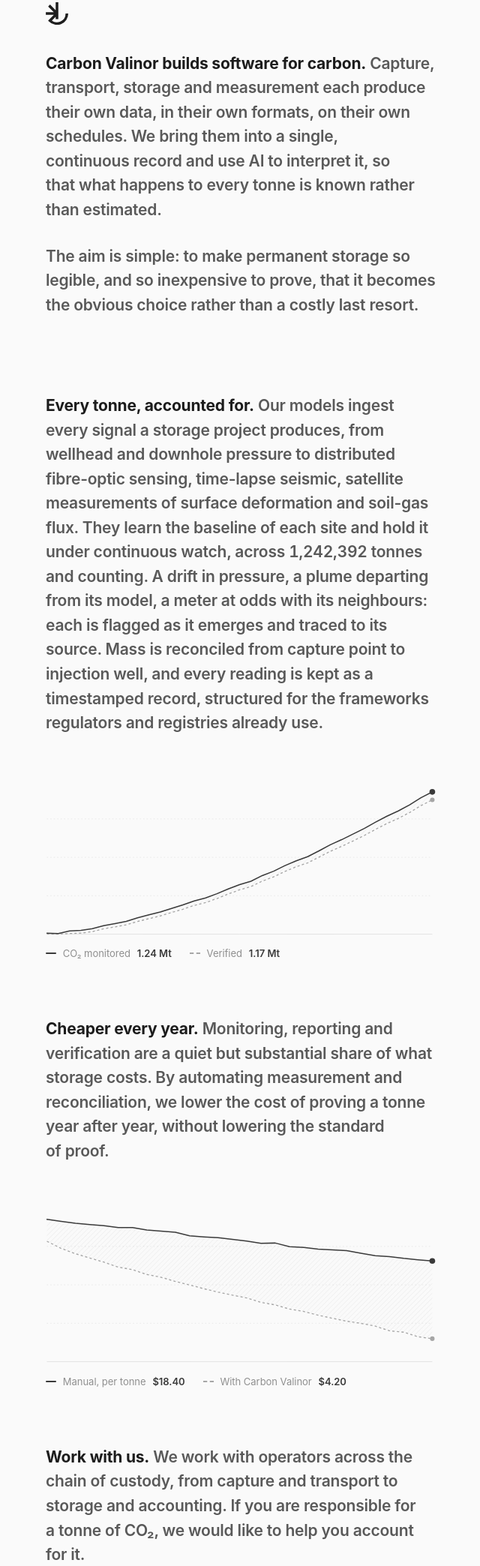
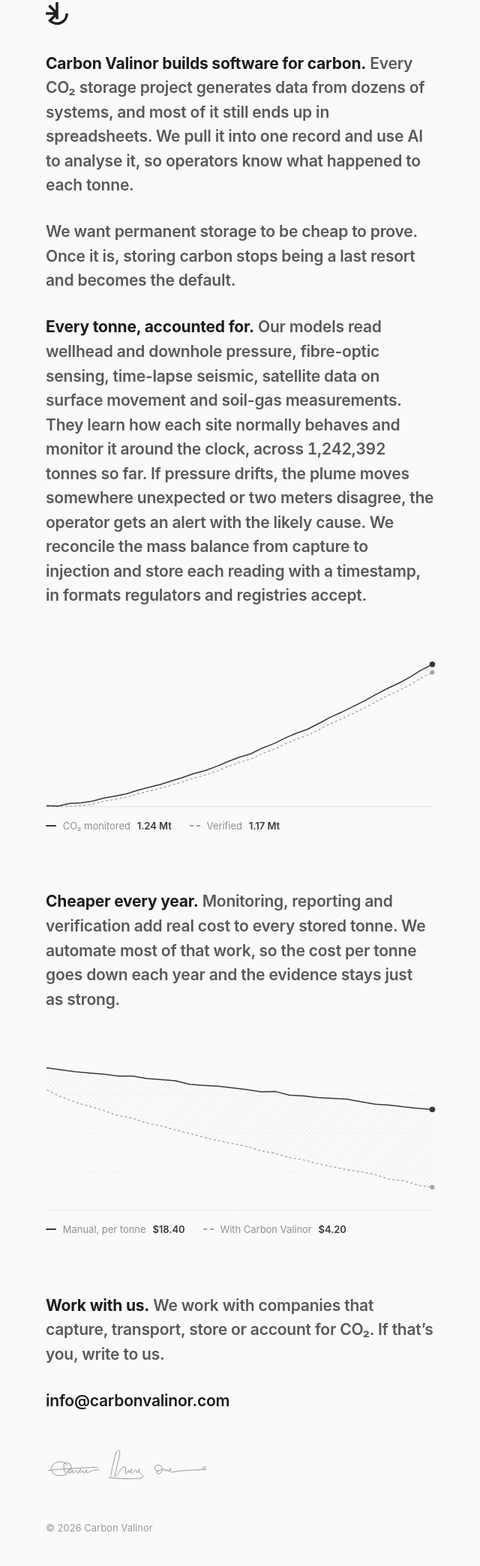
Before and after one commit to minimagate/carbon-valinor, an Astro site: page / in a window 1280 px wide. Shown: the part 189-2277 px from the top of the page at 75% size, without its empty margins (319-959 px from the left). Built offline with nearby package versions, Linux system fonts and the light colour scheme; Astro itself is replaced by a stand-in of ours.

Commit message:
Plainer copy, icon set, manifest and social preview

```diff
--- a/src/pages/index.astro
+++ b/src/pages/index.astro
@@ -1,5 +1,10 @@
 ---
 import Chart from '../components/Chart.astro';
+
+const base = import.meta.env.BASE_URL.replace(/\/$/, '');
+const asset = (path: string) => `${base}/${path}`;
+const pageUrl = new URL(`${base}/`, Astro.site).href;
+const description = 'Carbon Valinor builds software for carbon: one record for capture, transport, storage and measurement, analysed with AI.';
 
 // Illustrative series, generated deterministically so builds are stable.
 let seed = 7;
@@ -24,9 +29,26 @@ const ours = series(28, (t) => 22 - 17.8 * Math.pow(t, 0.8), 0.4);
   <head>
     <meta charset="utf-8" />
     <meta name="viewport" content="width=device-width, initial-scale=1" />
-    <link rel="icon" type="image/svg+xml" href={`${import.meta.env.BASE_URL}/logo.svg`.replace('//', '/')} />
+    <link rel="icon" href={asset('favicon.ico')} sizes="48x48" />
+    <link rel="icon" type="image/svg+xml" href={asset('favicon.svg')} />
+    <link rel="apple-touch-icon" href={asset('apple-touch-icon.png')} />
+    <link rel="manifest" href={asset('site.webmanifest')} />
+    <meta name="theme-color" content="#fafafa" />
+    <link rel="canonical" href={pageUrl} />
+    <meta property="og:type" content="website" />
+    <meta property="og:site_name" content="Carbon Valinor" />
+    <meta property="og:title" content="Carbon Valinor" />
+    <meta property="og:description" content={description} />
+    <meta property="og:url" content={pageUrl} />
+    <meta property="og:image" content={new URL(asset('og.png'), Astro.site).href} />
+    <meta property="og:image:width" content="1200" />
+    <meta property="og:image:height" content="630" />
+    <meta name="twitter:card" content="summary_large_image" />
+    <meta name="twitter:title" content="Carbon Valinor" />
+    <meta name="twitter:description" content={description} />
+    <meta name="twitter:image" content={new URL(asset('og.png'), Astro.site).href} />
     <title>Carbon Valinor</title>
-    <meta name="description" content="Carbon Valinor builds software for carbon, using AI to monitor, store and verify CO₂." />
+    <meta name="description" content={description} />
     <script is:inline>document.documentElement.classList.add('anim');</script>
   </head>
   <body>
@@ -35,17 +57,16 @@ const ours = series(28, (t) => 22 - 17.8 * Math.pow(t, 0.8), 0.4);
     <main>
       <section class="hero" id="platform">
         <div class="col">
-          <span class="logo" role="img" aria-label="Carbon Valinor" style={`--logo: url(${`${import.meta.env.BASE_URL}/logo.svg`.replace('//', '/')})`}></span>
+          <span class="logo" role="img" aria-label="Carbon Valinor" style={`--logo: url(${asset('logo.svg')})`}></span>
           <p data-words>
             <span class="lead" role="heading" aria-level="1">Carbon Valinor builds software for carbon.</span>{' '}
-            Capture, transport, storage and measurement each produce their own data, in
-            their own formats, on their own schedules. We bring them into a single,
-            continuous record and use AI to interpret it, so that what happens to every
-            tonne is known rather than estimated.
+            Every CO₂ storage project generates data from dozens of systems, and most of
+            it still ends up in spreadsheets. We pull it into one record and use AI to
+            analyse it, so operators know what happened to each tonne.
           </p>
           <p data-words>
-            The aim is simple: to make permanent storage so legible, and so inexpensive
-            to prove, that it becomes the obvious choice rather than a costly last resort.
+            We want permanent storage to be cheap to prove. Once it is, storing carbon
+            stops being a last resort and becomes the default.
           </p>
         </div>
       </section>
@@ -53,16 +74,14 @@ const ours = series(28, (t) => 22 - 17.8 * Math.pow(t, 0.8), 0.4);
       <section class="col" id="monitoring">
         <p data-words>
           <span class="lead">Every tonne, accounted for.</span>{' '}
-          Our models ingest every signal a storage project produces, from wellhead and
-          downhole pressure to distributed fibre-optic sensing, time-lapse seismic,
-          satellite measurements of surface deformation and soil-gas flux. They learn
-          the baseline of each site and hold it under continuous watch, across
-          <span class="counter" data-keep>1,243,118</span> tonnes and counting. A drift
-          in pressure, a plume departing from its model, a meter at odds with its
-          neighbours: each is flagged as it emerges and traced to its source. Mass is
-          reconciled from capture point to injection well, and every reading is kept as
-          a timestamped record, structured for the frameworks regulators and registries
-          already use.
+          Our models read wellhead and downhole pressure, fibre-optic sensing,
+          time-lapse seismic, satellite data on surface movement and soil-gas
+          measurements. They learn how each site normally behaves and monitor it around
+          the clock, across <span class="counter" data-keep>1,243,118</span> tonnes so
+          far. If pressure drifts, the plume moves somewhere unexpected or two meters
+          disagree, the operator gets an alert with the likely cause. We reconcile the
+          mass balance from capture to injection and store each reading with a
+          timestamp, in formats regulators and registries accept.
         </p>
         <Chart
           id="stored"
@@ -76,9 +95,9 @@ const ours = series(28, (t) => 22 - 17.8 * Math.pow(t, 0.8), 0.4);
       <section class="col" id="cost">
         <p data-words>
           <span class="lead">Cheaper every year.</span>{' '}
-          Monitoring, reporting and verification are a quiet but substantial share of
-          what storage costs. By automating measurement and reconciliation, we lower the
-          cost of proving a tonne year after year, without lowering the standard of proof.
+          Monitoring, reporting and verification add real cost to every stored tonne.
+          We automate most of that work, so the cost per tonne goes down each year and
+          the evidence stays just as strong.
         </p>
         <Chart
           id="cost"
@@ -92,9 +111,8 @@ const ours = series(28, (t) => 22 - 17.8 * Math.pow(t, 0.8), 0.4);
       <section class="col" id="contact">
         <p data-words>
           <span class="lead">Work with us.</span>{' '}
-          We work with operators across the chain of custody, from capture and transport
-          to storage and accounting. If you are responsible for a tonne of CO₂, we would
-          like to help you account for it.
+          We work with companies that capture, transport, store or account for CO₂.
+          If that’s you, write to us.
         </p>
         <p class="closing" data-words>
           <a class="mail" href="mailto:info@carbonvalinor.com">info@carbonvalinor.com</a>
@@ -209,7 +227,7 @@ const ours = series(28, (t) => 22 - 17.8 * Math.pow(t, 0.8), 0.4);
       }
 
       .col { width: min(520px, 100vw - 3rem); margin: 0 auto; }
-      .hero { padding: 24vh 0 4.5rem; }
+      .hero { padding: 24vh 0 0; }
             main > section:not(.hero) { padding: 1.4em 0 0; font-size: 1.3125rem; }
       main > section:last-child { padding-bottom: 18vh; }
 
```
Also changed, not shown: public/apple-touch-icon.png (added), public/favicon.ico, public/favicon.svg, public/icon-192.png (added), public/icon-512.png (added), public/icon-maskable-512.png (added), public/logo.png (deleted), public/og.png (added), public/site.webmanifest (added).
